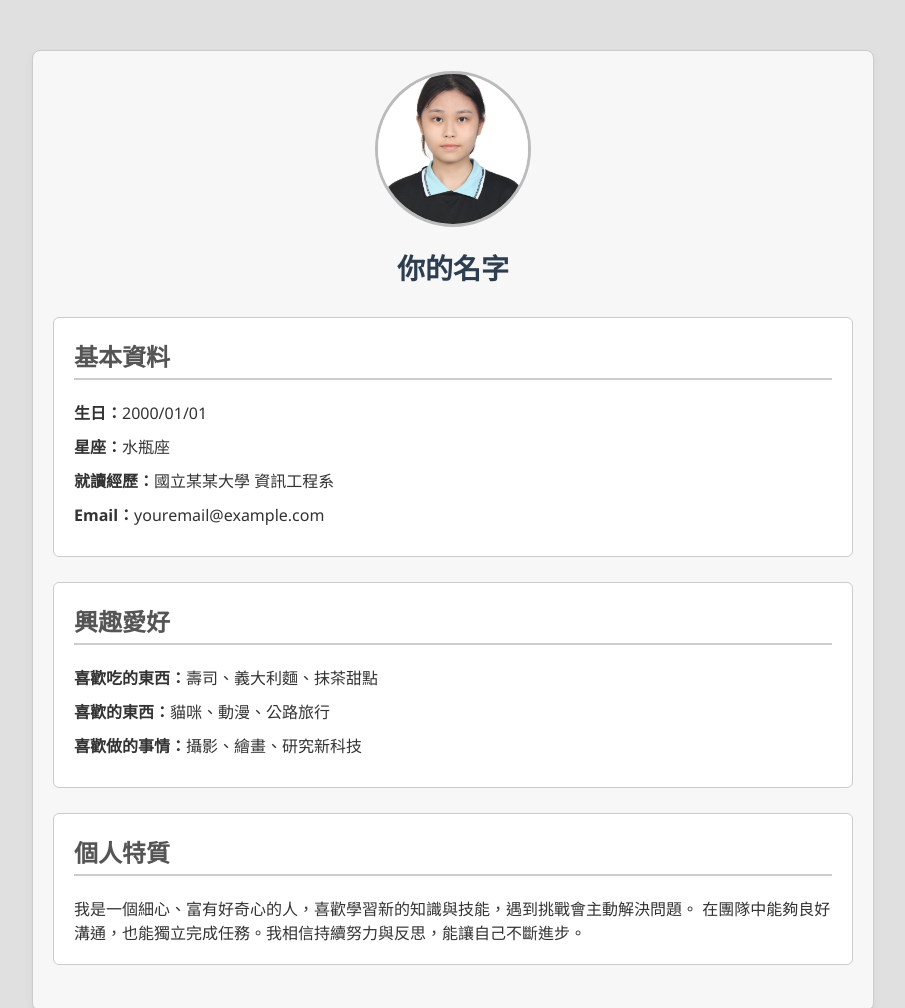
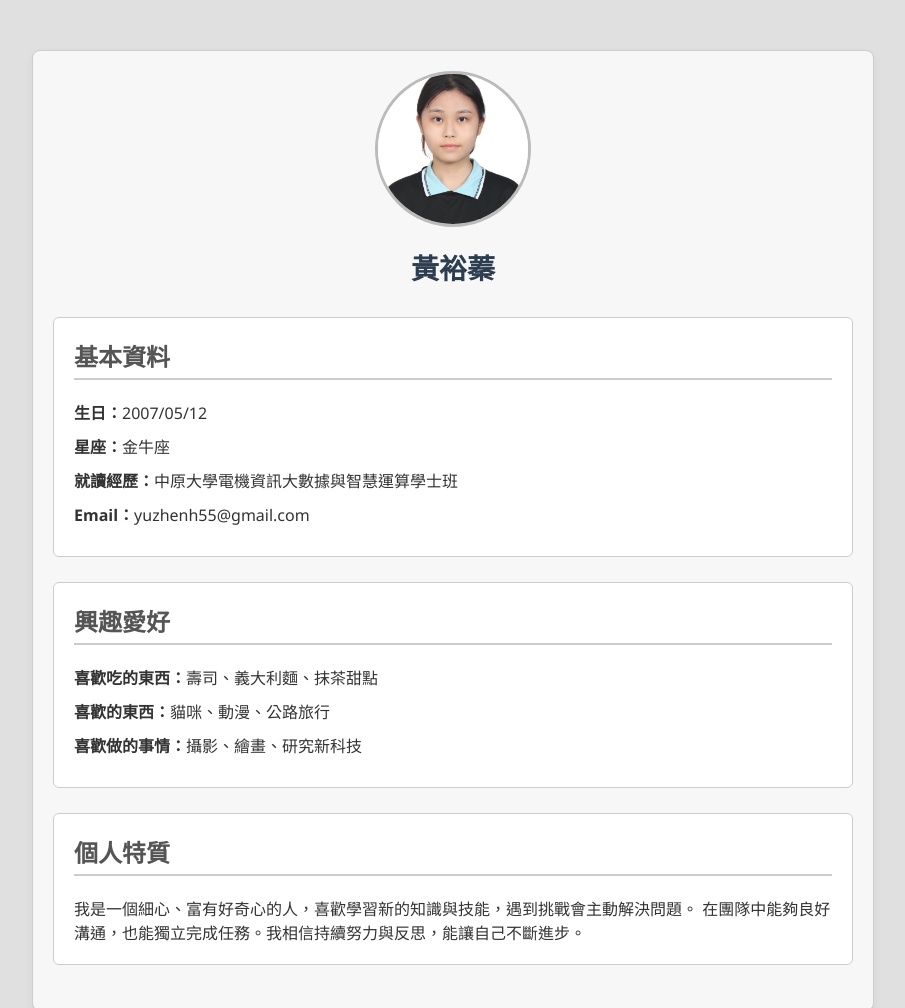
Before and after one commit to yuzhenh55-ux/Computer-Science, a plain HTML site: page index.html in a window 1280 px wide. Shown: the top 1008 px of the page, without its empty margins (187-1092 px from the left). Drawn offline with Linux system fonts and the light colour scheme.

Commit message:
Update index.html

```diff
--- a/index.html
+++ b/index.html
@@ -85,16 +85,16 @@
     <!-- 個人照片和名字 -->
     <div class="profile">
       <img src="myself.jpg" alt="我的照片">
-      <h1>你的名字</h1>
+      <h1>黃裕蓁</h1>
     </div>
 
     <!-- 基本資料 -->
     <div class="section">
       <h2>基本資料</h2>
-      <div class="info-item"><strong>生日：</strong>2000/01/01</div>
-      <div class="info-item"><strong>星座：</strong>水瓶座</div>
-      <div class="info-item"><strong>就讀經歷：</strong>國立某某大學 資訊工程系</div>
-      <div class="info-item"><strong>Email：</strong>youremail@example.com</div>
+      <div class="info-item"><strong>生日：</strong>2007/05/12</div>
+      <div class="info-item"><strong>星座：</strong>金牛座</div>
+      <div class="info-item"><strong>就讀經歷：</strong>中原大學電機資訊大數據與智慧運算學士班</div>
+      <div class="info-item"><strong>Email：</strong>yuzhenh55@gmail.com</div>
     </div>
 
     <!-- 興趣愛好 -->
```
